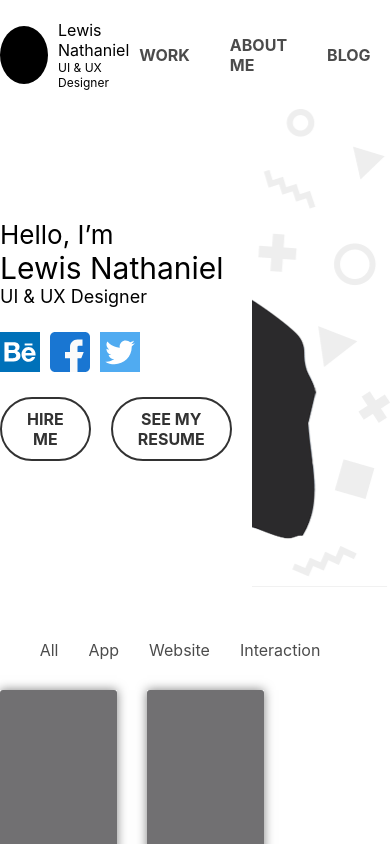
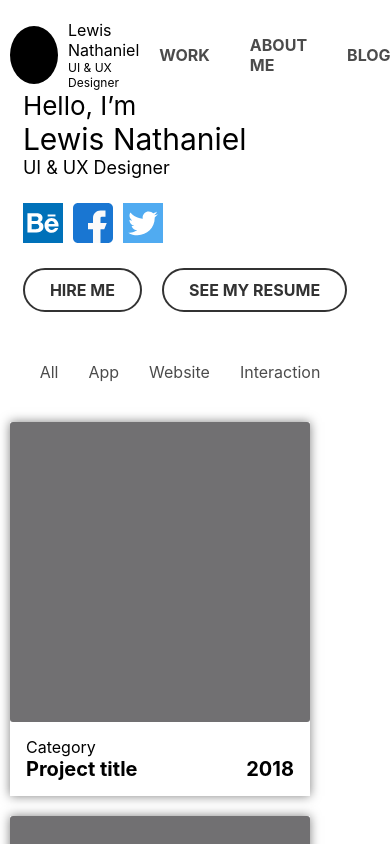
Before and after one commit to SelinIgor/Site-portfolio, a React (Create React App) app: page / in a window 390 px wide. Shown: the top 844 px of the page. Built offline with nearby package versions, Linux system fonts and the light colour scheme.

Commit message:
some adaptove

```diff
--- a/src/components/About/About.module.css
+++ b/src/components/About/About.module.css
@@ -62,3 +62,13 @@
     color:#ffff;
     background-color:#2b2a2c ;
 }
+@media (max-width: 915px) {
+    .imageBlock{
+        display: none;
+    }
+    .description{
+        display: flex;
+        justify-content:center;
+    }
+
+}
--- a/src/components/Header/Header.module.css
+++ b/src/components/Header/Header.module.css
@@ -6,6 +6,7 @@
 .logoArea{
     display: flex;
     align-items: center;
+    margin: 0 10px;
 
 }
 .logoArea p {
--- a/src/components/Posts/Posts.module.css
+++ b/src/components/Posts/Posts.module.css
@@ -81,5 +81,6 @@ p:first-child{
 .navItem:hover{
     opacity: 1;
     background: black;
+    color: #dedede;
 
 }
--- a/src/components/Testemonials/Testemonials.module.css
+++ b/src/components/Testemonials/Testemonials.module.css
@@ -39,3 +39,8 @@
 p:first-child{
    font-weight: 700;
 }
+@media (max-width: 720px) {
+    .person{
+        top:120px;
+    }
+}
--- a/src/components/Top/Top.module.css
+++ b/src/components/Top/Top.module.css
@@ -69,3 +69,12 @@
     color:#ffff;
     background-color:#2b2a2c ;
 }
+@media (max-width: 756px){
+    .rightSide{
+        display: none;
+    }
+    .top__inner{
+        display: flex;
+        justify-content: center;
+    }
+}
--- a/src/components/Works/Works.module.css
+++ b/src/components/Works/Works.module.css
@@ -25,15 +25,17 @@
     flex-wrap: wrap;
 }
 .projectItem{
+    margin: 10px;
     width: 30%;
     box-shadow: 0 0 10px rgba(0,0,0,0.5);
-    margin-right: 30px;
-    margin-bottom: 30px;
+    min-height: 300px;
+    min-width: 300px;
 
 
 }
 .projectImage{
     background-color: #717072;
+
 
     height:300px;
     border-radius: 3px;
```
